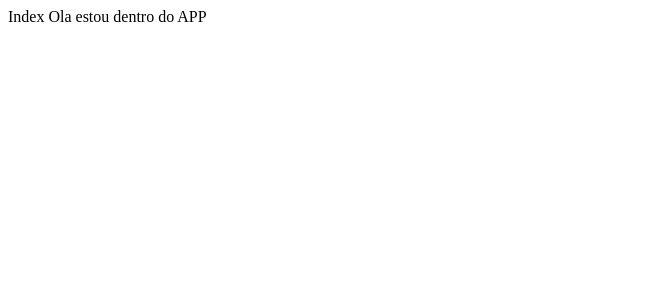
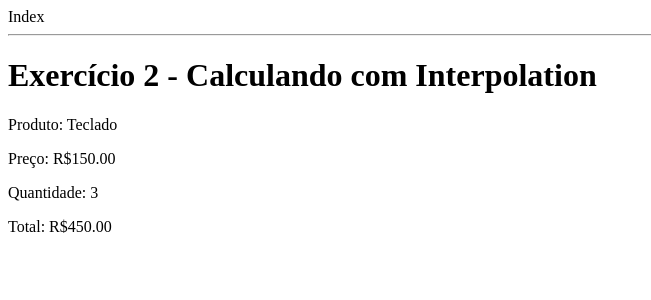
Before and after one commit to froid18/geekhub-frontend, an Angular app in the folder geekhub/: page / in a window 1280 px wide. Shown: the top 300 px of the page, without its empty margins (0-651 px from the left). Built offline with nearby package versions, Linux system fonts and the light colour scheme.

Commit message:
Adiciona FormsModule e exercicios 1 e 2 de data binding

```diff
--- a/geekhub/src/app/app.html
+++ b/geekhub/src/app/app.html
@@ -1,4 +1,8 @@
-Ola estou dentro do APP
+<hr>
 
+<h1>Exercício 2 - Calculando com Interpolation</h1>
 
-<router-outlet />
+<p>Produto: {{ produto }}</p>
+<p>Preço: {{ preco | currency:'BRL' }}</p>
+<p>Quantidade: {{ quantidade }}</p>
+<p>Total: {{ preco * quantidade | currency:'BRL' }}</p>
--- a/geekhub/src/app/app.ts
+++ b/geekhub/src/app/app.ts
@@ -1,4 +1,4 @@
-import { Component, signal } from '@angular/core';
+import { Component } from '@angular/core';
 
 @Component({
   selector: 'app-root',
@@ -7,5 +7,16 @@ import { Component, signal } from '@angular/core';
   styleUrl: './app.scss'
 })
 export class App {
-  protected readonly title = signal('geekhub');
+
+  nome = 'Carlos';
+  idade = 25;
+  curso = 'Sistemas de Informação';
+
+  produto = 'Teclado';
+  preco = 150;
+  quantidade = 3;
+
+  imagemProduto = 'https://via.placeholder.com/300';
+  descricaoImagem = 'Imagem de um produto';
+
 }
```
Also changed, not shown: geekhub/src/app/app-module.ts (+12 -1 lines).
